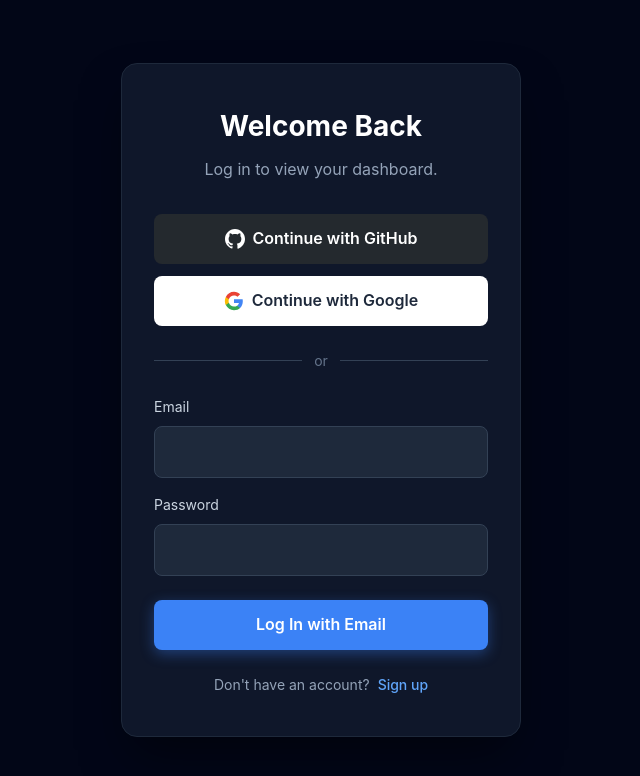
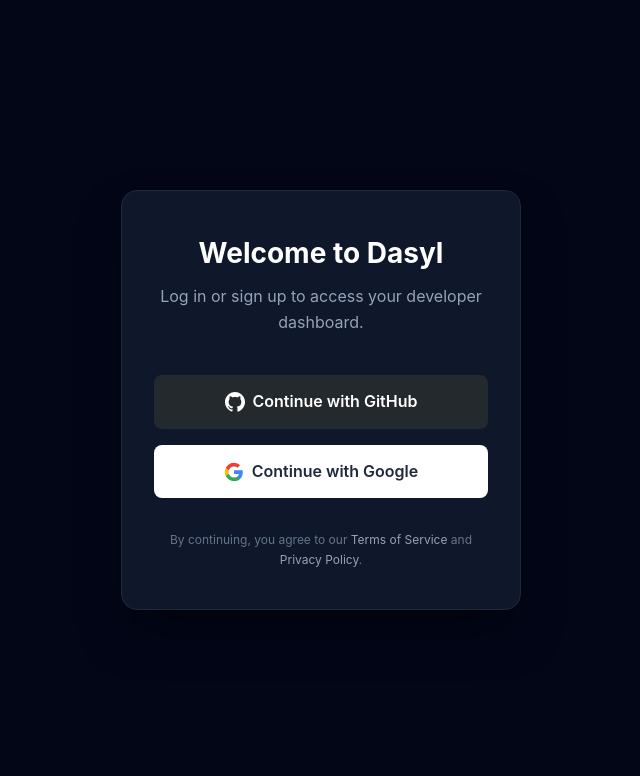
Before and after one commit to SeniorCub/dasyl, a React (Vite) app in the folder web/: page /login in a window 1280 px wide. Shown: the top 776 px of the page, without its empty margins (319-959 px from the left). Built offline with nearby package versions, Linux system fonts and the light colour scheme; no server answers.

Commit message:
feat(web): strictly enforce oauth login by removing email/password UI

```diff
--- a/web/src/pages/LoginPage.jsx
+++ b/web/src/pages/LoginPage.jsx
@@ -1,32 +1,9 @@
-import React, { useState } from 'react';
-import axios from 'axios';
-import { useNavigate } from 'react-router-dom';
+import React from 'react';
 import '../styles.css';
 
 const API_URL = import.meta.env.VITE_API_URL || 'https://dasyl.seniorcub.name.ng';
 
 export default function LoginPage() {
-  const [email, setEmail] = useState('');
-  const [password, setPassword] = useState('');
-  const [isRegister, setIsRegister] = useState(false);
-  const [error, setError] = useState(null);
-  const navigate = useNavigate();
-
-  const handleSubmit = async (e) => {
-    e.preventDefault();
-    setError(null);
-    try {
-      const endpoint = isRegister ? '/api/auth/register' : '/api/auth/login';
-      const res = await axios.post(`${API_URL}${endpoint}`, { email, password });
-
-      if (res.data.token) {
-        localStorage.setItem('token', res.data.token);
-        navigate('/dashboard');
-      }
-    } catch (err) {
-      setError(err.response?.data?.error || 'Authentication failed');
-    }
-  };
 
   const handleOAuth = (provider) => {
     window.location.href = `${API_URL}/api/oauth/${provider}`;
@@ -36,17 +13,17 @@
     <div style={{ minHeight: '100vh', display: 'flex', alignItems: 'center', justifyContent: 'center', backgroundColor: '#020617', padding: '1rem' }}>
       <div style={{ maxWidth: '400px', width: '100%', padding: '2.5rem 2rem', backgroundColor: '#0f172a', borderRadius: '16px', border: '1px solid #1e293b', boxShadow: '0 25px 50px -12px rgba(0, 0, 0, 0.5)' }}>
         <h2 style={{ textAlign: 'center', color: '#fff', marginBottom: '0.5rem', fontSize: '1.75rem', fontWeight: 'bold' }}>
-          {isRegister ? 'Join Dasyl' : 'Welcome Back'}
+          Welcome to Dasyl
         </h2>
-        <p style={{ textAlign: 'center', color: '#94a3b8', marginBottom: '2rem' }}>
-          {isRegister ? 'Start scaffolding projects faster.' : 'Log in to view your dashboard.'}
+        <p style={{ textAlign: 'center', color: '#94a3b8', marginBottom: '2.5rem' }}>
+          Log in or sign up to access your developer dashboard.
         </p>
 
         {/* OAuth Buttons */}
-        <div style={{ display: 'flex', flexDirection: 'column', gap: '0.75rem', marginBottom: '1.5rem' }}>
+        <div style={{ display: 'flex', flexDirection: 'column', gap: '1rem' }}>
           <button
             onClick={() => handleOAuth('github')}
-            style={{ display: 'flex', alignItems: 'center', justifyContent: 'center', gap: '0.5rem', width: '100%', padding: '0.75rem', borderRadius: '8px', backgroundColor: '#24292e', color: '#fff', border: 'none', fontWeight: '600', cursor: 'pointer', transition: 'background-color 0.2s' }}
+            style={{ display: 'flex', alignItems: 'center', justifyContent: 'center', gap: '0.5rem', width: '100%', padding: '0.875rem', borderRadius: '8px', backgroundColor: '#24292e', color: '#fff', border: 'none', fontWeight: '600', cursor: 'pointer', transition: 'background-color 0.2s' }}
           >
             <svg viewBox="0 0 24 24" width="20" height="20" fill="currentColor"><path d="M12 0C5.374 0 0 5.373 0 12c0 5.302 3.438 9.8 8.205 11.385.6.113.82-.258.82-.577 0-.285-.01-1.04-.015-2.04-3.338.724-4.042-1.61-4.042-1.61C4.422 18.07 3.633 17.7 3.633 17.7c-1.087-.744.084-.729.084-.729 1.205.084 1.838 1.236 1.838 1.236 1.07 1.835 2.809 1.305 3.495.998.108-.776.417-1.305.76-1.605-2.665-.3-5.466-1.332-5.466-5.93 0-1.31.465-2.38 1.235-3.22-.135-.303-.54-1.523.105-3.176 0 0 1.005-.322 3.3 1.23.96-.267 1.98-.399 3-.405 1.02.006 2.04.138 3 .405 2.28-1.552 3.285-1.23 3.285-1.23.645 1.653.24 2.873.12 3.176.765.84 1.23 1.91 1.23 3.22 0 4.61-2.805 5.625-5.475 5.92.42.36.81 1.096.81 2.22 0 1.606-.015 2.896-.015 3.286 0 .315.21.69.825.57C20.565 21.795 24 17.298 24 12c0-6.627-5.373-12-12-12"/></svg>
             Continue with GitHub
@@ -54,74 +31,15 @@
 
           <button
             onClick={() => handleOAuth('google')}
-            style={{ display: 'flex', alignItems: 'center', justifyContent: 'center', gap: '0.5rem', width: '100%', padding: '0.75rem', borderRadius: '8px', backgroundColor: '#fff', color: '#1e293b', border: 'none', fontWeight: '600', cursor: 'pointer', transition: 'background-color 0.2s' }}
+            style={{ display: 'flex', alignItems: 'center', justifyContent: 'center', gap: '0.5rem', width: '100%', padding: '0.875rem', borderRadius: '8px', backgroundColor: '#fff', color: '#1e293b', border: 'none', fontWeight: '600', cursor: 'pointer', transition: 'background-color 0.2s' }}
           >
             <svg viewBox="0 0 24 24" width="20" height="20" xmlns="http://www.w3.org/2000/svg"><path d="M22.56 12.25c0-.78-.07-1.53-.2-2.25H12v4.26h5.92c-.26 1.37-1.04 2.53-2.21 3.31v2.77h3.57c2.08-1.92 3.28-4.74 3.28-8.09z" fill="#4285F4"/><path d="M12 23c2.97 0 5.46-.98 7.28-2.66l-3.57-2.77c-.98.66-2.23 1.06-3.71 1.06-2.86 0-5.29-1.93-6.16-4.53H2.18v2.84C3.99 20.53 7.7 23 12 23z" fill="#34A853"/><path d="M5.84 14.09c-.22-.66-.35-1.36-.35-2.09s.13-1.43.35-2.09V7.07H2.18C1.43 8.55 1 10.22 1 12s.43 3.45 1.18 4.93l2.85-2.22.81-.62z" fill="#FBBC05"/><path d="M12 5.38c1.62 0 3.06.56 4.21 1.64l3.15-3.15C17.45 2.09 14.97 1 12 1 7.7 1 3.99 3.47 2.18 7.07l3.66 2.84c.87-2.6 3.3-4.53 6.16-4.53z" fill="#EA4335"/></svg>
             Continue with Google
           </button>
         </div>
 
-        <div style={{ display: 'flex', alignItems: 'center', margin: '1.5rem 0' }}>
-          <div style={{ flex: 1, height: '1px', backgroundColor: '#334155' }}></div>
-          <span style={{ padding: '0 0.75rem', color: '#64748b', fontSize: '0.875rem' }}>or</span>
-          <div style={{ flex: 1, height: '1px', backgroundColor: '#334155' }}></div>
-        </div>
-
-        {error && <div style={{ color: '#ef4444', marginBottom: '1rem', textAlign: 'center', fontSize: '0.875rem', backgroundColor: 'rgba(239,68,68,0.1)', padding: '0.5rem', borderRadius: '4px' }}>{error}</div>}
-
-        <form onSubmit={handleSubmit} style={{ display: 'flex', flexDirection: 'column', gap: '1rem' }}>
-          <div>
-            <label style={{ display: 'block', color: '#cbd5e1', marginBottom: '0.5rem', fontSize: '0.875rem' }}>Email</label>
-            <input
-              type="email"
-              value={email}
-              onChange={(e) => setEmail(e.target.value)}
-              required
-              style={{ width: '100%', padding: '0.75rem', borderRadius: '8px', border: '1px solid #334155', backgroundColor: '#1e293b', color: '#fff', outline: 'none' }}
-              onFocus={(e) => e.target.style.borderColor = '#3b82f6'}
-              onBlur={(e) => e.target.style.borderColor = '#334155'}
-            />
-          </div>
-
-          <div>
-            <label style={{ display: 'block', color: '#cbd5e1', marginBottom: '0.5rem', fontSize: '0.875rem' }}>Password</label>
-            <input
-              type="password"
-              value={password}
-              onChange={(e) => setPassword(e.target.value)}
-              required
-              style={{ width: '100%', padding: '0.75rem', borderRadius: '8px', border: '1px solid #334155', backgroundColor: '#1e293b', color: '#fff', outline: 'none' }}
-              onFocus={(e) => e.target.style.borderColor = '#3b82f6'}
-              onBlur={(e) => e.target.style.borderColor = '#334155'}
-            />
-          </div>
-
-          <button
-            type="submit"
-            style={{
-              marginTop: '0.5rem',
-              padding: '0.75rem',
-              borderRadius: '8px',
-              backgroundColor: '#3b82f6',
-              color: '#fff',
-              border: 'none',
-              fontWeight: '600',
-              cursor: 'pointer',
-              boxShadow: '0 4px 14px 0 rgba(59, 130, 246, 0.39)'
-            }}
-          >
-            {isRegister ? 'Sign Up with Email' : 'Log In with Email'}
-          </button>
-        </form>
-
-        <p style={{ textAlign: 'center', marginTop: '1.5rem', color: '#94a3b8', fontSize: '0.875rem' }}>
-          {isRegister ? 'Already have an account?' : "Don't have an account?"}
-          <button
-            onClick={() => setIsRegister(!isRegister)}
-            style={{ background: 'none', border: 'none', color: '#60a5fa', cursor: 'pointer', marginLeft: '0.5rem', fontWeight: '500' }}
-          >
-            {isRegister ? 'Log in' : 'Sign up'}
-          </button>
+        <p style={{ textAlign: 'center', marginTop: '2rem', color: '#64748b', fontSize: '0.75rem' }}>
+          By continuing, you agree to our <a href="/terms" style={{ color: '#94a3b8' }}>Terms of Service</a> and <a href="/privacy" style={{ color: '#94a3b8' }}>Privacy Policy</a>.
         </p>
       </div>
     </div>
```
